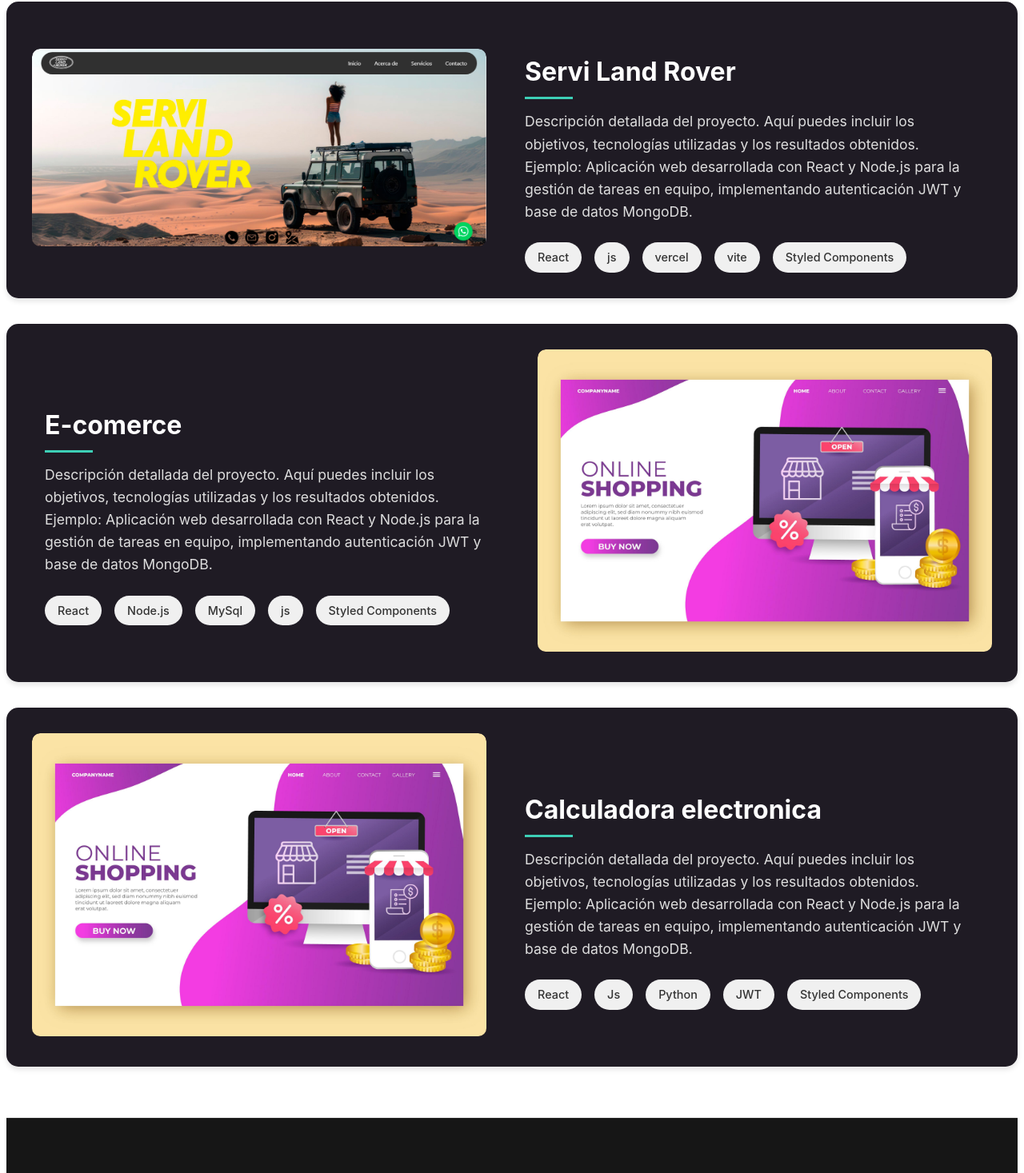
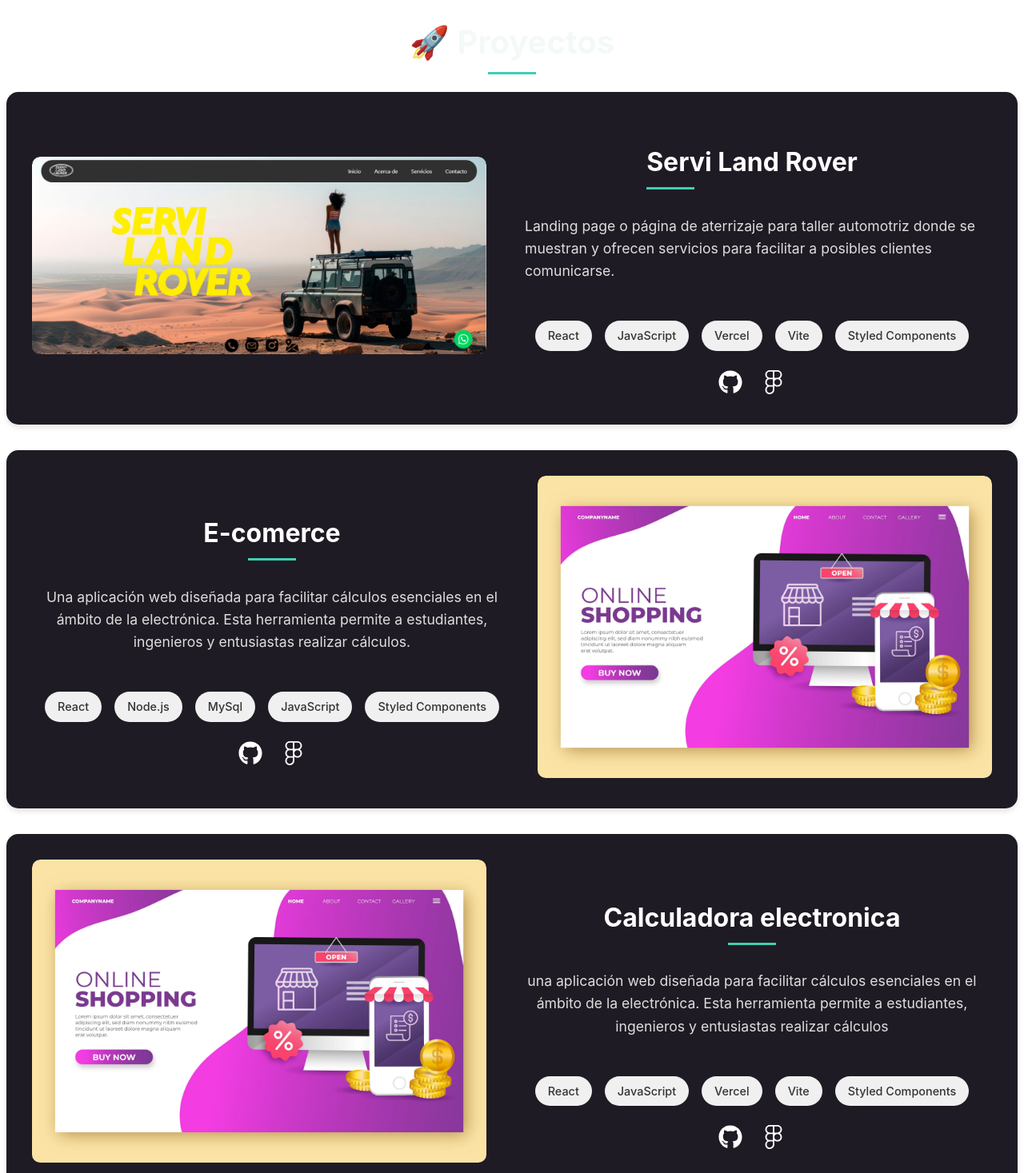
Before and after one commit to dart01/portafolio, a React (Vite) app: page / in a window 1280 px wide. Shown: the part 1840-3307 px from the top of the page at 80% size. Built offline with nearby package versions, Linux system fonts and the light colour scheme.

Commit message:
añadiendo links

```diff
--- a/src/AboutMe.jsx
+++ b/src/AboutMe.jsx
@@ -81,14 +81,26 @@ const AboutMe = () => {
     { name: 'C++', icon: 'https://raw.githubusercontent.com/devicons/devicon/master/icons/cplusplus/cplusplus-original.svg' },
     { name: 'Git', icon: 'https://raw.githubusercontent.com/devicons/devicon/master/icons/git/git-original.svg' },
     { name: 'HTML', icon: 'https://raw.githubusercontent.com/devicons/devicon/master/icons/html5/html5-original.svg' },
-  ];
+    { name: 'Figma', icon: 'https://raw.githubusercontent.com/devicons/devicon/master/icons/figma/figma-original.svg' },
+    { name: 'Adobe XD', icon: 'https://raw.githubusercontent.com/devicons/devicon/master/icons/adobe/xd.svg' },
+    { name: 'Photoshop', icon: 'https://raw.githubusercontent.com/devicons/devicon/master/icons/photoshop/photoshop-line.svg' },
+    { name: 'Illustrator', icon: 'https://raw.githubusercontent.com/devicons/devicon/master/icons/illustrator/illustrator-line.svg' },
+];
+
 
   return (
     <AboutMeContainer>
       <SectionTitle>Sobre Mí</SectionTitle>
       <Description>
-        ¡Hola! Soy Diego Riaño, un ingeniero mecatrónico apasionado por el desarrollo de soluciones tecnológicas innovadoras.
-        Me especializo en crear aplicaciones web modernas y eficientes, combinando mis conocimientos en programación con mi formación en ingeniería.
+        ¡¡Hola! Soy Diego Riaño, ingeniero mecatrónico apasionado
+        por crear soluciones tecnológicas innovadoras. Combino programación
+        con React, Python, JavaScript y MySQL y diseño de experiencias de usuario (UI/UX)
+        usando herramientas como Figma, Adobe XD, Photoshop e Illustrator.
+        Mi enfoque es simple: entender las necesidades del usuario y transformarlas
+        en aplicaciones funcionales, visualmente atractivas y fáciles de usar. Me encanta
+        fusionar lo técnico con lo creativo para construir experiencias digitales que marquen
+        la diferencia. ¡Echa un vistazo a mi portafolio y veamos cómo puedo ayudarte a llevar
+        tus ideas al siguiente nivel!
       </Description>
 
       <SectionTitle>🛠 Tecnologías</SectionTitle>
--- a/src/Intro.jsx
+++ b/src/Intro.jsx
@@ -93,10 +93,10 @@ const Intro = () => {
             <h1>Diego Riaño</h1>
             <h2>Ingeniero Mecatrónico</h2>
             <SocialIcons>
-                <a href="https://github.com/tu-usuario" target="_blank" rel="noopener noreferrer">
+                <a href="https://github.com/dart01" target="_blank" rel="noopener noreferrer">
                     <FaGithub />
                 </a>
-                <a href="https://linkedin.com/in/tu-usuario" target="_blank" rel="noopener noreferrer">
+                <a href="https://www.linkedin.com/in/diego-ria%C3%B1o-329748277/" target="_blank" rel="noopener noreferrer">
                     <FaLinkedin />
                 </a>
                 <a href="https://www.figma.com/tu-usuario" target="_blank" rel="noopener noreferrer">
--- a/src/Proyecto01.jsx
+++ b/src/Proyecto01.jsx
@@ -1,5 +1,6 @@
-import styled from 'styled-components';
-import plantilla from './imagenes/proyecto1.jpg';
+import styled from "styled-components";
+import plantilla from "./imagenes/proyecto1.jpg";
+import { FaGithub, FaFigma } from "react-icons/fa";
 
 const ProjectContainer = styled.article`
   display: flex;
@@ -7,7 +8,7 @@ const ProjectContainer = styled.article`
   max-width: 1200px;
   margin: 2rem auto;
   padding: 2rem;
-  background: #1F1B24;
+  background: #1f1b24;
   border-radius: 15px;
   box-shadow: 0 4px 6px rgba(0, 0, 0, 0.1);
   transition: all 0.3s ease;
@@ -15,7 +16,6 @@ const ProjectContainer = styled.article`
 
   &:hover {
     transform: translateY(-5px);
-
   }
 
   @media (max-width: 768px) {
@@ -42,7 +42,6 @@ const ProjectImage = styled.img`
   border-radius: 10px;
   transition: transform 0.3s ease;
 
-
   &:hover {
     transform: scale(1.03);
   }
@@ -51,6 +50,10 @@ const ProjectImage = styled.img`
 const ProjectContent = styled.div`
   flex: 1;
   padding: 0 1rem;
+  display: flex;
+  flex-direction: column; // Ensure items stack vertically
+  justify-content: center; // Center horizontally
+  align-items: center; // Center vertically
 `;
 
 const ProjectTitle = styled.h3`
@@ -60,20 +63,20 @@ const ProjectTitle = styled.h3`
   position: relative;
 
   &::after {
-    content: '';
+    content: "";
     position: absolute;
     bottom: -10px;
     left: 0;
     width: 60px;
     height: 3px;
-    background-color:rgb(61, 207, 182);
+    background-color: rgb(61, 207, 182);
   }
 `;
 
 const ProjectDescription = styled.p`
   font-size: 1.1rem;
   line-height: 1.6;
-  color: #DEDEDE;
+  color: #dedede;
   margin-bottom: 1.5rem;
 `;
 
@@ -95,23 +98,46 @@ const TechItem = styled.span`
     transform: scale(1.03);
   }
 `;
+
 const SectionTitle = styled.h2`
   font-size: 2.5rem;
-  color: rgb(243,249,248);
+  color: rgb(243, 249, 248);
   margin-bottom: 2rem;
   position: relative;
   display: block;
   text-align: center;
 
   &::after {
-    content: '';
+    content: "";
     position: absolute;
     bottom: -10px;
     left: 50%;
     transform: translateX(-50%);
     width: 60px;
     height: 3px;
-    background-color:rgb(61, 207, 182);
+    background-color: rgb(61, 207, 182);
+  }
+`;
+
+// Nuevos estilos para los iconos sociales
+const SocialIcons = styled.div`
+  display: flex;
+  gap: 1.5rem;
+  margin-top: 1.5rem;
+
+  & a {
+    color: white;
+    transition: color 0.3s ease;
+
+    &:hover {
+      color: rgb(61, 207, 182); // Cambia el color al pasar el mouse
+    }
+  }
+
+  & svg {
+    width: 30px;
+    height: 30px;
+    cursor: pointer;
   }
 `;
 
@@ -120,30 +146,43 @@ const Proyecto01 = () => {
     <>
       <SectionTitle>🚀 Proyectos</SectionTitle>
       <ProjectContainer>
-
         <ProjectImageContainer>
-        <ProjectImage
-          src={plantilla}
-          alt="Descripción del proyecto"
-        />
+          <ProjectImage src={plantilla} alt="Descripción del proyecto" />
         </ProjectImageContainer>
 
         <ProjectContent>
           <ProjectTitle>Servi Land Rover</ProjectTitle>
           <ProjectDescription>
-          Descripción detallada del proyecto. Aquí puedes incluir los objetivos,
-          tecnologías utilizadas y los resultados obtenidos. Ejemplo:
-          Aplicación web desarrollada con React y Node.js para la gestión de tareas
-          en equipo, implementando autenticación JWT y base de datos MongoDB.
+            Landing page o página de aterrizaje para taller automotriz donde se
+            muestran y ofrecen servicios para facilitar a posibles clientes
+            comunicarse.
           </ProjectDescription>
 
           <TechList>
             <TechItem>React</TechItem>
-          <TechItem>js</TechItem>
-          <TechItem>vercel</TechItem>
-          <TechItem>vite</TechItem>
+            <TechItem>JavaScript</TechItem>
+            <TechItem>Vercel</TechItem>
+            <TechItem>Vite</TechItem>
             <TechItem>Styled Components</TechItem>
           </TechList>
+
+          {/* Iconos sociales */}
+          <SocialIcons>
+            <a
+              href="https://github.com/dart01/Servi-Land-Rover"
+              target="_blank"
+              rel="noopener noreferrer"
+            >
+              <FaGithub />
+            </a>
+            <a
+              href="https://www.figma.com/design/7svbo4l4k3JQIlNflSF8aa/Servi-Land-Rover?node-id=0-1&t=GzIMgcCIUofJvxVs-1"
+              target="_blank"
+              rel="noopener noreferrer"
+            >
+              <FaFigma />
+            </a>
+          </SocialIcons>
         </ProjectContent>
       </ProjectContainer>
     </>
--- a/src/Proyecto02.jsx
+++ b/src/Proyecto02.jsx
@@ -1,5 +1,6 @@
-import styled from 'styled-components';
-import plantilla from './imagenes/plantilla1.jpg';
+import styled from "styled-components";
+import plantilla from "./imagenes/plantilla1.jpg";
+import { FaGithub, FaFigma } from "react-icons/fa";
 
 const ProjectContainer = styled.article`
   display: flex;
@@ -7,7 +8,7 @@ const ProjectContainer = styled.article`
   max-width: 1200px;
   margin: 2rem auto;
   padding: 2rem;
-  background: #1F1B24;
+  background: #1f1b24;
   border-radius: 15px;
   box-shadow: 0 4px 6px rgba(0, 0, 0, 0.1);
   transition: all 0.3s ease;
@@ -15,7 +16,6 @@ const ProjectContainer = styled.article`
 
   &:hover {
     transform: translateY(-5px);
-
   }
 
   @media (max-width: 768px) {
@@ -38,7 +38,6 @@ const ProjectImageContainer = styled.div`
 const ProjectImage = styled.img`
   width: 100%;
   height: 100%;
-  min-height: 300px;
   object-fit: cover;
   border-radius: 10px;
   transition: transform 0.3s ease;
@@ -51,6 +50,10 @@ const ProjectImage = styled.img`
 const ProjectContent = styled.div`
   flex: 1;
   padding: 0 1rem;
+  display: flex;
+  flex-direction: column; // Ensure items stack vertically
+  justify-content: center; // Center horizontally
+  align-items: center; // Center vertically
 `;
 
 const ProjectTitle = styled.h3`
@@ -60,21 +63,23 @@ const ProjectTitle = styled.h3`
   position: relative;
 
   &::after {
-    content: '';
+    content: "";
     position: absolute;
     bottom: -10px;
-    left: 0;
+    left: 50%; // Center the bar
+    transform: translateX(-50%); // Adjust for centering
     width: 60px;
     height: 3px;
-    background-color:rgb(61, 207, 182);
+    background-color: rgb(61, 207, 182);
   }
 `;
 
 const ProjectDescription = styled.p`
   font-size: 1.1rem;
   line-height: 1.6;
-  color: #DEDEDE;
+  color: #dedede;
   margin-bottom: 1.5rem;
+  text-align: center; // Center the text
 `;
 
 const TechList = styled.div`
@@ -96,36 +101,70 @@ const TechItem = styled.span`
   }
 `;
 
+
+// Nuevos estilos para los iconos sociales
+const SocialIcons = styled.div`
+  display: flex;
+  gap: 1.5rem;
+  margin-top: 1.5rem;
+
+  & a {
+    color: white;
+    transition: color 0.3s ease;
+
+    &:hover {
+      color: rgb(61, 207, 182); // Cambia el color al pasar el mouse
+    }
+  }
+
+  & svg {
+    width: 30px;
+    height: 30px;
+    cursor: pointer;
+  }
+`;
+
 const Proyecto02 = () => {
   return (
     <ProjectContainer>
-
-<ProjectContent>
+      <ProjectContent>
         <ProjectTitle>E-comerce</ProjectTitle>
         <ProjectDescription>
-          Descripción detallada del proyecto. Aquí puedes incluir los objetivos,
-          tecnologías utilizadas y los resultados obtenidos. Ejemplo:
-          Aplicación web desarrollada con React y Node.js para la gestión de tareas
-          en equipo, implementando autenticación JWT y base de datos MongoDB.
+          Una aplicación web diseñada para facilitar cálculos esenciales en el
+          ámbito de la electrónica. Esta herramienta permite a estudiantes,
+          ingenieros y entusiastas realizar cálculos.
         </ProjectDescription>
 
         <TechList>
           <TechItem>React</TechItem>
           <TechItem>Node.js</TechItem>
           <TechItem>MySql</TechItem>
-          <TechItem>js</TechItem>
+          <TechItem>JavaScript</TechItem>
           <TechItem>Styled Components</TechItem>
         </TechList>
+
+        {/* Iconos sociales */}
+        <SocialIcons>
+          <a
+            href="https://github.com/dart01/E-comerce"
+            target="_blank"
+            rel="noopener noreferrer"
+          >
+            <FaGithub />
+          </a>
+          <a
+            href="https://www.figma.com/design/7svbo4l4k3JQIlNflSF8aa/Servi-Land-Rover?node-id=0-1&t=GzIMgcCIUofJvxVs-1"
+            target="_blank"
+            rel="noopener noreferrer"
+          >
+            <FaFigma />
+          </a>
+        </SocialIcons>
       </ProjectContent>
 
       <ProjectImageContainer>
-        <ProjectImage
-          src={plantilla}
-          alt="Descripción del proyecto"
-        />
+        <ProjectImage src={plantilla} alt="Descripción del proyecto" />
       </ProjectImageContainer>
-
-
     </ProjectContainer>
   );
 };
--- a/src/Proyecto03.jsx
+++ b/src/Proyecto03.jsx
@@ -1,5 +1,6 @@
 import styled from 'styled-components';
 import plantilla from './imagenes/plantilla1.jpg';
+import { FaGithub, FaFigma } from "react-icons/fa";
 
 const ProjectContainer = styled.article`
   display: flex;
@@ -7,7 +8,7 @@ const ProjectContainer = styled.article`
   max-width: 1200px;
   margin: 2rem auto;
   padding: 2rem;
-  background: #1F1B24;
+  background: #1f1b24;
   border-radius: 15px;
   box-shadow: 0 4px 6px rgba(0, 0, 0, 0.1);
   transition: all 0.3s ease;
@@ -15,7 +16,6 @@ const ProjectContainer = styled.article`
 
   &:hover {
     transform: translateY(-5px);
-
   }
 
   @media (max-width: 768px) {
@@ -38,7 +38,6 @@ const ProjectImageContainer = styled.div`
 const ProjectImage = styled.img`
   width: 100%;
   height: 100%;
-  min-height: 300px;
   object-fit: cover;
   border-radius: 10px;
   transition: transform 0.3s ease;
@@ -51,6 +50,10 @@ const ProjectImage = styled.img`
 const ProjectContent = styled.div`
   flex: 1;
   padding: 0 1rem;
+  display: flex;
+  flex-direction: column; // Ensure items stack vertically
+  justify-content: center; // Center horizontally
+  align-items: center; // Center vertically
 `;
 
 const ProjectTitle = styled.h3`
@@ -60,21 +63,23 @@ const ProjectTitle = styled.h3`
   position: relative;
 
   &::after {
-    content: '';
+    content: "";
     position: absolute;
     bottom: -10px;
-    left: 0;
+    left: 50%; // Center the bar
+    transform: translateX(-50%); // Adjust for centering
     width: 60px;
     height: 3px;
-    background-color:rgb(61, 207, 182);
+    background-color: rgb(61, 207, 182);
   }
 `;
 
 const ProjectDescription = styled.p`
   font-size: 1.1rem;
   line-height: 1.6;
-  color: #DEDEDE;
+  color: #dedede;
   margin-bottom: 1.5rem;
+  text-align: center; // Center the text
 `;
 
 const TechList = styled.div`
@@ -96,6 +101,29 @@ const TechItem = styled.span`
   }
 `;
 
+
+// Nuevos estilos para los iconos sociales
+const SocialIcons = styled.div`
+  display: flex;
+  gap: 1.5rem;
+  margin-top: 1.5rem;
+
+  & a {
+    color: white;
+    transition: color 0.3s ease;
+
+    &:hover {
+      color: rgb(61, 207, 182); // Cambia el color al pasar el mouse
+    }
+  }
+
+  & svg {
+    width: 30px;
+    height: 30px;
+    cursor: pointer;
+  }
+`;
+
 const Proyecto03 = () => {
   return (
     <ProjectContainer>
@@ -109,19 +137,37 @@ const Proyecto03 = () => {
       <ProjectContent>
         <ProjectTitle>Calculadora electronica</ProjectTitle>
         <ProjectDescription>
-          Descripción detallada del proyecto. Aquí puedes incluir los objetivos,
-          tecnologías utilizadas y los resultados obtenidos. Ejemplo:
-          Aplicación web desarrollada con React y Node.js para la gestión de tareas
-          en equipo, implementando autenticación JWT y base de datos MongoDB.
+        una aplicación web diseñada para facilitar cálculos
+        esenciales en el ámbito de la electrónica.
+        Esta herramienta permite a estudiantes, ingenieros
+        y entusiastas realizar cálculos
         </ProjectDescription>
 
-        <TechList>
-          <TechItem>React</TechItem>
-          <TechItem>Js</TechItem>
-          <TechItem>Python</TechItem>
-          <TechItem>JWT</TechItem>
-          <TechItem>Styled Components</TechItem>
-        </TechList>
+          <TechList>
+            <TechItem>React</TechItem>
+            <TechItem>JavaScript</TechItem>
+            <TechItem>Vercel</TechItem>
+            <TechItem>Vite</TechItem>
+            <TechItem>Styled Components</TechItem>
+          </TechList>
+
+          {/* Iconos sociales */}
+          <SocialIcons>
+            <a
+              href="https://github.com/tu-usuario"
+              target="_blank"
+              rel="noopener noreferrer"
+            >
+              <FaGithub />
+            </a>
+            <a
+              href="https://github.com/dart01/Servi-Land-Rover"
+              target="_blank"
+              rel="noopener noreferrer"
+            >
+              <FaFigma />
+            </a>
+          </SocialIcons>
       </ProjectContent>
     </ProjectContainer>
   );
```
Lines whose indentation alone changed are shown as unchanged.
